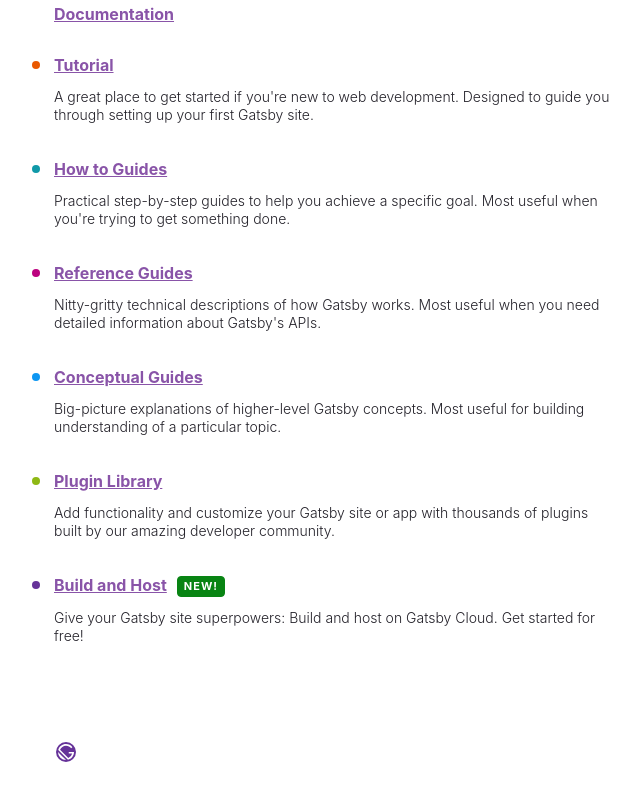
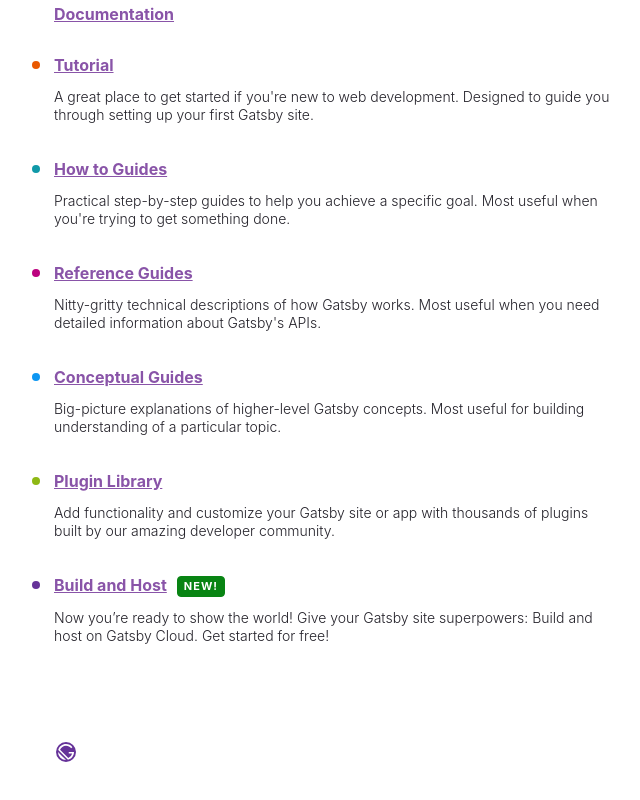
Before and after one commit to nemesdr238/nemesdr-my-first-gatsby-site, a Gatsby site: page / in a window 1280 px wide. Shown: the part 352-1152 px from the top of the page, without its empty margins (50-690 px from the left). Built offline with nearby package versions, Linux system fonts and the light colour scheme; Gatsby itself is replaced by a stand-in of ours.

Commit message:
tesxt rollback

```diff
--- a/src/pages/index.js
+++ b/src/pages/index.js
@@ -118,7 +118,7 @@ const links = [
     url: "https://www.gatsbyjs.com/cloud",
     badge: true,
     description:
-      "Give your Gatsby site superpowers: Build and host on Gatsby Cloud. Get started for free!",
+      "Now you’re ready to show the world! Give your Gatsby site superpowers: Build and host on Gatsby Cloud. Get started for free!",
     color: "#663399",
   },
 ]
```
